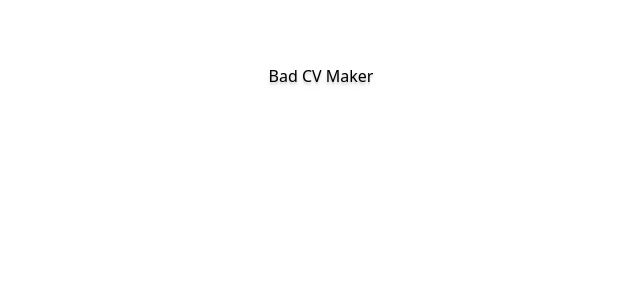
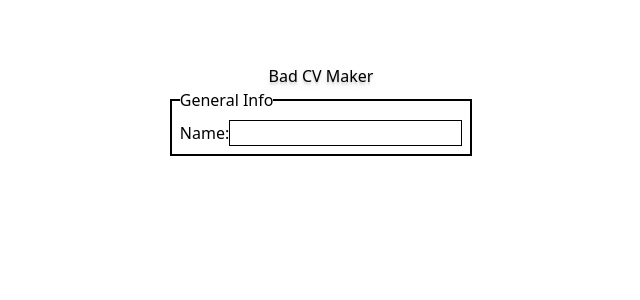
Before and after one commit to Eddie9421/cv-final, a React (Vite) app: page / in a window 1280 px wide. Shown: the top 300 px of the page, without its empty margins (319-959 px from the left). Built offline with nearby package versions, Linux system fonts and the light colour scheme.

Commit message:
Added some styling to the fieldset

```diff
--- a/src/components/App.jsx
+++ b/src/components/App.jsx
@@ -4,11 +4,12 @@ import Section from "./Section.jsx";
 
 function App() {
   return (
-    <div className="flex flex-col items-center justify-center dark:bg-teal-950">
-      <h1 className="mt-16 font-medium text-shadow-lg dark:text-white ">
-        Bad CV Maker
-      </h1>
-      <Section></Section>
+    <div className="flex flex-col items-center justify-center">
+      <h1 className="mt-16 font-medium text-shadow-lg">Bad CV Maker</h1>
+      <Section sectionName="General Info">
+        <label htmlFor="name">Name:</label>
+        <input type="text" id="name" className="border-[1px]"></input>
+      </Section>
     </div>
   );
 }
--- a/src/components/Section.jsx
+++ b/src/components/Section.jsx
@@ -1,7 +1,7 @@
 export default function Section({ children, sectionName }) {
   return (
     <>
-      <fieldset>
+      <fieldset className="flex-col border-2 p-2">
         <legend>{sectionName}</legend>
         {children}
       </fieldset>
```
